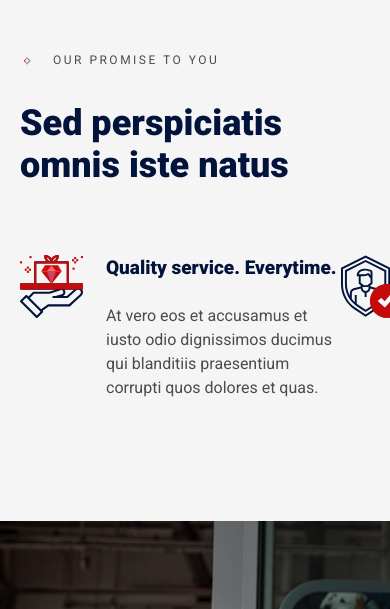
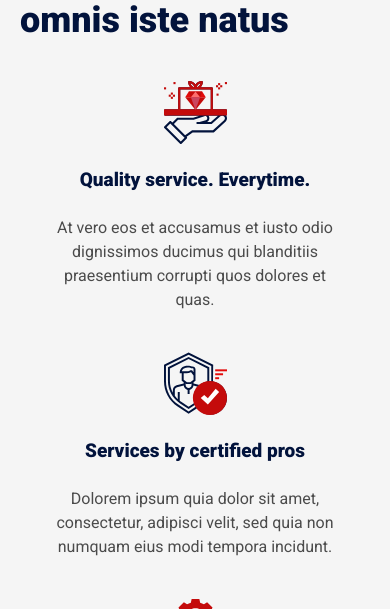
Before and after one commit to herohasan0/car-repair, a Next.js app: page / in a window 390 px wide. Shown: the part 1469-2078 px from the top of the page. Built offline with nearby package versions, Linux system fonts and the light colour scheme.

Commit message:
Edit Promises section for mobile design

```diff
--- a/main.css
+++ b/main.css
@@ -695,22 +695,44 @@ body {
       width: 583px; } }
 
 .Promises {
-  position: relative;
-  top: 35px;
-  margin-top: 110px; }
+  position: relative; }
+  @media (min-width: 768px) {
+    .Promises {
+      top: 35px;
+      margin-top: 110px; } }
   .Promises-content {
     display: flex;
-    justify-content: space-between; }
+    flex-direction: column;
+    align-items: center; }
+    @media (min-width: 768px) {
+      .Promises-content {
+        flex-direction: row;
+        justify-content: space-between;
+        align-items: initial; } }
 
 .Minicard {
   display: flex;
-  margin-top: 69px; }
+  margin-top: 40px;
+  flex-direction: column;
+  align-items: center; }
+  @media (min-width: 768px) {
+    .Minicard {
+      flex-direction: row;
+      align-items: initial;
+      margin-top: 69px; } }
   .Minicard-icon {
     width: 63px;
     height: 63px; }
   .Minicard-content {
-    width: 235px;
-    margin-left: 23px; }
+    width: 300px;
+    margin-top: 23px;
+    text-align: center; }
+    @media (min-width: 768px) {
+      .Minicard-content {
+        margin-left: 23px;
+        margin-top: initial;
+        width: 235px;
+        text-align: initial; } }
     .Minicard-content-title {
       font-weight: 900;
       color: #02133c;
--- a/scss/components/Minicard.scss
+++ b/scss/components/Minicard.scss
@@ -1,13 +1,27 @@
 .Minicard {
   display: flex;
-  margin-top: 69px;
+  margin-top: 40px;
+  flex-direction: column;
+  align-items: center;
+  @include mq {
+    flex-direction: row;
+    align-items: initial;
+    margin-top: 69px;
+  }
   &-icon {
     width: 63px;
     height: 63px;
   }
   &-content {
-    width: 235px;
-    margin-left: 23px;
+    width: 300px;
+    margin-top: 23px;
+    text-align: center;
+    @include mq {
+      margin-left: 23px;
+      margin-top: initial;
+      width: 235px;
+      text-align: initial;
+    }
     &-title {
       font-weight: 900;
       color: $color-black;
--- a/scss/components/Promises.scss
+++ b/scss/components/Promises.scss
@@ -1,9 +1,17 @@
 .Promises {
   position: relative;
-  top: 35px;
-  margin-top: 110px;
+  @include mq {
+    top: 35px;
+    margin-top: 110px;
+  }
   &-content {
     display: flex;
-    justify-content: space-between;
+    flex-direction: column;
+    align-items: center;
+    @include mq {
+      flex-direction: row;
+      justify-content: space-between;
+      align-items: initial;
+    }
   }
 }
```
